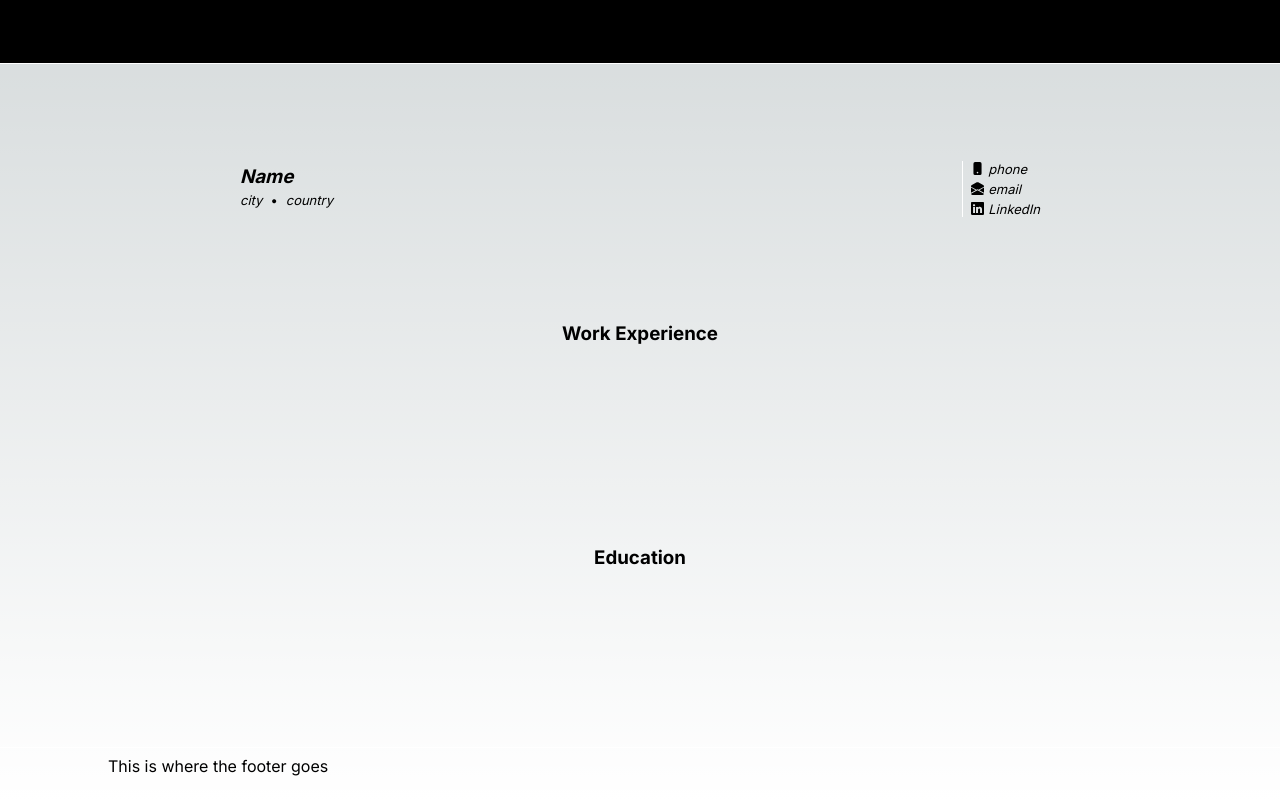
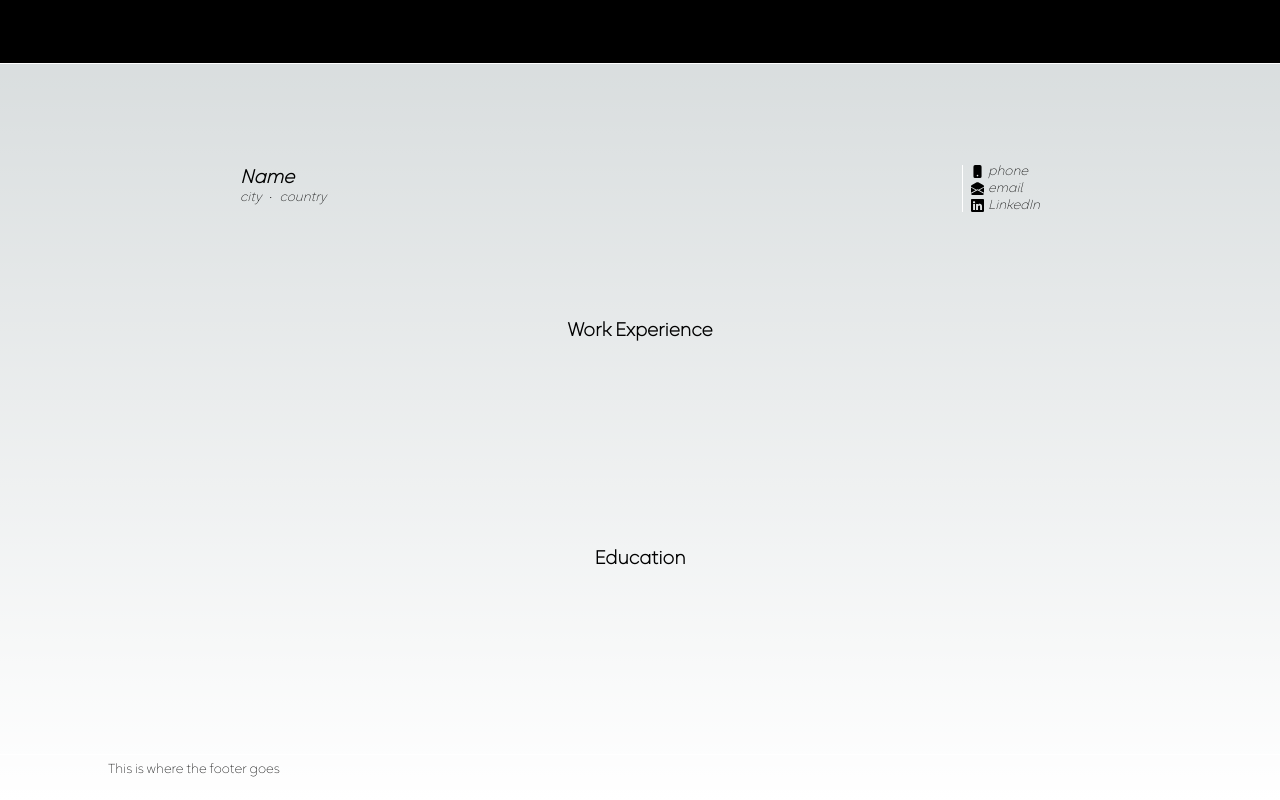
Before and after one commit to 94lite/Personal, a Next.js app: page / in a window 1280 px wide. Built offline with nearby package versions, Linux system fonts and the light colour scheme; no server answers.

Commit message:
add new font

```diff
--- a/app/custom.css
+++ b/app/custom.css
@@ -43,6 +43,7 @@
   flex-grow: 1;
   padding: 8px;
   padding-bottom: 24px;
+  font-size: small;
 }
 
 .content {
--- a/app/layout.js
+++ b/app/layout.js
@@ -1,10 +1,10 @@
 import "./globals.css";
 import "./custom.css";
-import { Inter } from "next/font/google";
+import localFont from "next/font/local";
 import Header from "@/Components/Header";
 import Footer from "@/Components/Footer";
 
-const inter = Inter({ subsets: ['latin'] })
+const myFont = localFont({ src: "./Fonts/oktaneue-ultralight-webfont.woff2" });
 
 export const metadata = {
   title: 'Create Next App',
@@ -14,7 +14,7 @@ export const metadata = {
 export default function RootLayout({ children }) {
   return (
     <html lang="en">
-      <body className={inter.className}>
+      <body className={myFont.className}>
         <div className="wrapper">
           <div className="upper">
             <div className="header-wrapper">
```
Also changed, not shown: app/Fonts/oktaneue-ultralight-webfont.woff (added), app/Fonts/oktaneue-ultralight-webfont.woff2 (added).
